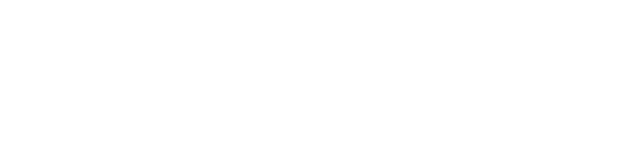
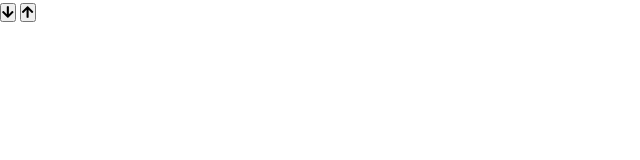
Before and after one commit to jecorrea-cloud/dbl-vertical-slide, a plain HTML site: page index.html in a window 1280 px wide. Shown: the full height of the page, 0-640 px from the left. Drawn offline with nearby package versions, Linux system fonts and the light colour scheme.

Commit message:
font-awesome import

```diff
--- a/index.html
+++ b/index.html
@@ -5,9 +5,20 @@
     <meta http-equiv="X-UA-Compatible" content="IE=edge">
     <meta name="viewport" content="width=device-width, initial-scale=1.0">
     <link rel="stylesheet" href="style.css">
-    <title>Double Vertical Slider</title>
+    <link rel="stylesheet" href="https://cdnjs.cloudflare.com/ajax/libs/font-awesome/5.15.1/css/all.min.css" />
+    <title>Vertical Slider</title>
 </head>
 <body>
+    <div class="slider-container">
+        <div class="action-buttons">
+            <button class="down-button">
+              <i class="fas fa-arrow-down"></i>
+            </button>
+            <button class="up-button">
+              <i class="fas fa-arrow-up"></i>
+            </button>
+          </div>
+    </div>
     <script src="script.js"></script>
 </body>
 </html>
```
